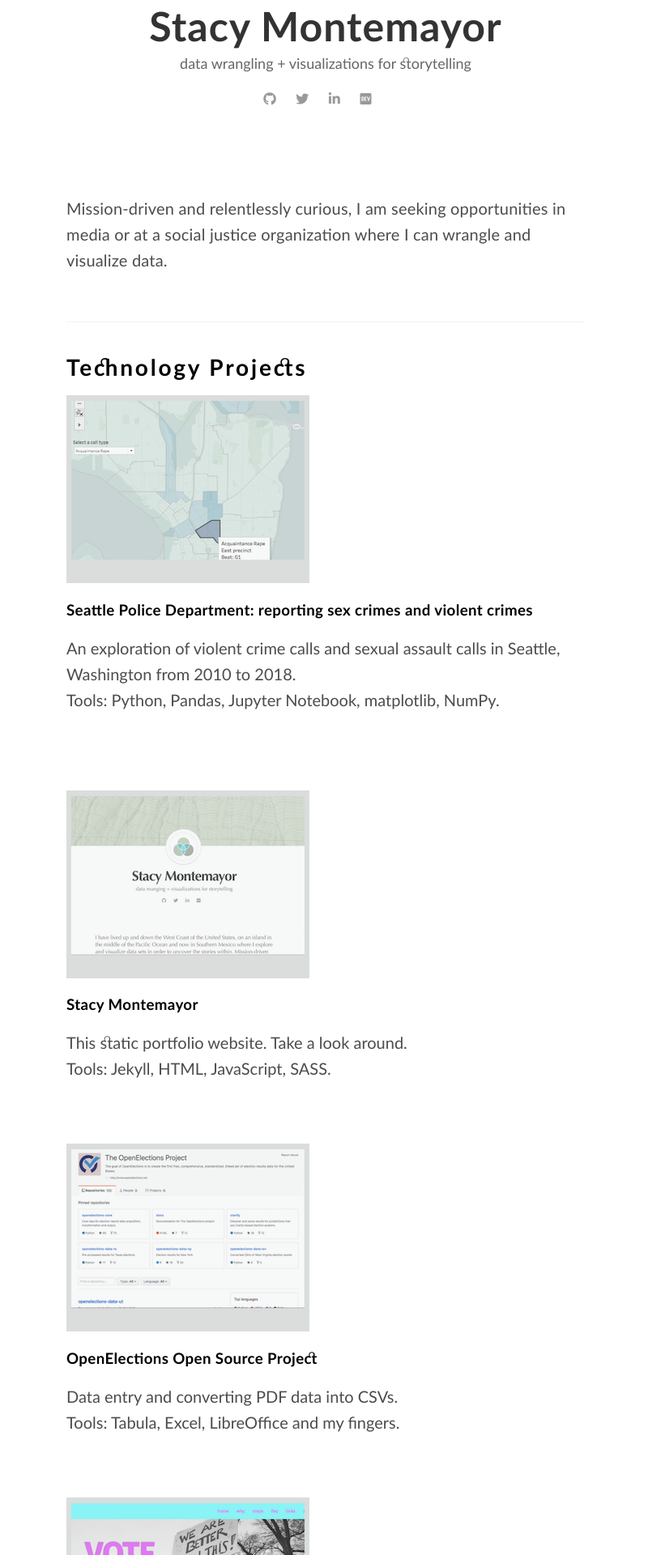
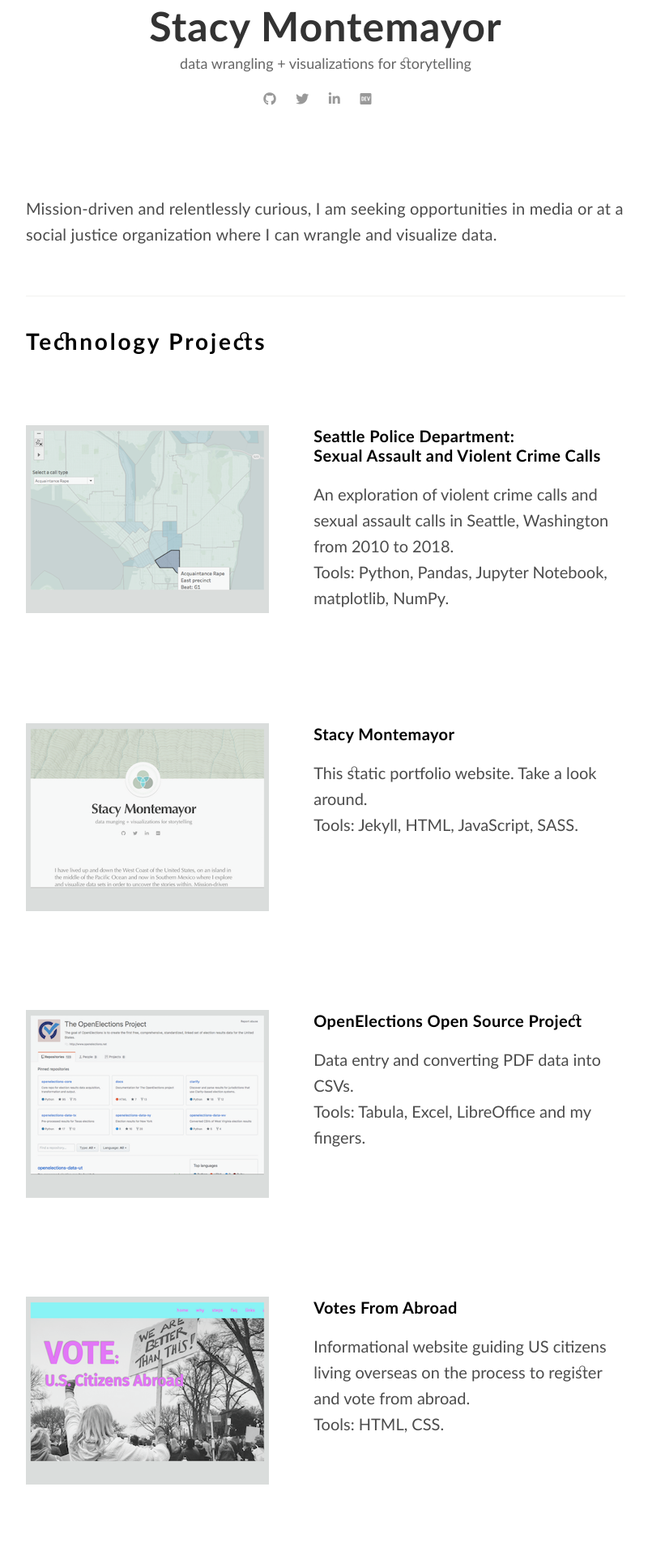
Before and after one commit to teacupwoozy/stacyem, a Jekyll site: the page built from index.html, in a window 1280 px wide. Shown: the part 427-2347 px from the top of the page at 81% size, without its empty margins (238-1038 px from the left). Built offline with Jekyll 4.4.1, drawn with Linux system fonts in a browser that asks for light colours; nearby versions of some CDN libraries; some web fonts are replaced; the list of posts is cut into pages by our own code.

Commit message:
flex tech projects, update spd photo

```diff
--- a/css/main.sass
+++ b/css/main.sass
@@ -145,7 +145,7 @@ p
 
 .content
   width: 100%
-  max-width: 640px
+  max-width: 740px
   margin: 0 auto
   @include box-sizing(border-box)
   @include respond-to(800)
@@ -186,6 +186,7 @@ p
           text-decoration: underline
     h3
       letter-spacing: .02em
+      font-size: 20px
 .container.featured
   padding-bottom: 40px
 
@@ -476,7 +477,7 @@ p
       border-top: 1px solid #ddd
     .isLeft
       float: left
-      width: 47%
+      width: 46%
       @include box-sizing(border-box)
       @include respond-to(800)
         width: 100%
@@ -515,7 +516,7 @@ p
           color: #999
     .isRight
       float: right
-      width: 47%
+      width: 52%
       @include box-sizing(border-box)
       @include respond-to(800)
         width: 100%
--- a/index.html
+++ b/index.html
@@ -55,41 +55,80 @@ layout: default
           <br>
       </div>
 
-      <div>
-        <a href="https://teacupwoozy.github.io/spd"><img src="/assets/images/project_spd.png" alt="screenshot of Jupyter Notebook"></a>
-        <h3>Seattle Police Department: reporting sex crimes and violent crimes</h3>
+
+      <div class="post">
+        <div class="bottom-teaser cf">
+          <div class="isLeft">
+            <br>
+            <a href="https://stacyem.com/spd"><img src="/assets/images/project_spd.png" alt="screenshot of Jupyter Notebook"></a>
+          </div>
+          <div class="isRight">
+            <h3>Seattle Police Department:
+              <br>Sexual Assault and Violent Crime Calls</h3>
             <p>An exploration of violent crime calls and sexual assault calls in Seattle, Washington from 2010 to 2018.
             <br>Tools: Python, Pandas, Jupyter Notebook, matplotlib, NumPy.</p>
+          </div>
+        </div>
+      </div>
 
+      <div class="post">
+        <div class="bottom-teaser cf">
+          <div class="isLeft">
+            <br>
+            <a href="https://stacyem.com"><img src="/assets/images/project_portfolio.png" alt="screenshot of this portfolio website"></a>
           </div>
-      <br><br><br><br>
-      <div>
-        <a href="#"><img src="/assets/images/project_portfolio.png" alt="screenshot of this portfolio website"></a>
+          <div class="isRight">
             <h3>Stacy Montemayor</h3>
             <p>This static portfolio website. Take a look around.
             <br>Tools: Jekyll, HTML, JavaScript, SASS.</p>
           </div>
-      <br><br><br>
-      <div>
-        <a href="https://github.com/openelections"><img src="/assets/images/project_openelections.png" alt="screenshot of OpenElections GitHub page"></a>
+        </div>
+      </div>
+
+      <div class="post">
+        <div class="bottom-teaser cf">
+          <div class="isLeft">
+            <br>
+            <a href="https://github.com/openelections"><img src="/assets/images/project_openelections.png"
+                alt="screenshot of OpenElections GitHub page"></a>
+          </div>
+          <div class="isRight">
             <h3>OpenElections Open Source Project</h3>
             <p>Data entry and converting PDF data into CSVs.
             <br>Tools: Tabula, Excel, LibreOffice and my fingers.</p>
           </div>
-      <br><br><br>
-      <div>
-        <a href="https://votesfromabroad.com/"><img src="/assets/images/project_vote.png" alt="screenshot of Votes From Abroad website"></a>
+        </div>
+      </div>
+
+      <div class="post">
+        <div class="bottom-teaser cf">
+          <div class="isLeft">
+            <br>
+            <a href="https://votesfromabroad.com"><img src="/assets/images/project_vote.png" alt="screenshot of Votes From Abroad website"></a>
+          </div>
+          <div class="isRight">
             <h3>Votes From Abroad</h3>
             <p>Informational website guiding US citizens living overseas on the process to register and vote from abroad.
             <br>Tools: HTML, CSS.</p>
           </div>
-      <br><br><br>
-      <div>
-        <a href="https://www.teacupwoozy.com/"><img src="/assets/images/project_tw.png" alt="screenshot of Teacup Woozy homepage"></a>
+        </div>
+      </div>
+
+      <div class="post">
+        <div class="bottom-teaser cf">
+          <div class="isLeft">
+            <br>
+            <a href="https://www.teacupwoozy.com/"><img src="/assets/images/project_tw.png"
+                alt="screenshot of Teacup Woozy homepage"></a>
+          </div>
+          <div class="isRight">
             <h3>Teacup Woozy Travel Planning</h3>
             <p>A static website for a small travel planning business.
             <br>Tools: HTML, CSS, JavaScript.</p>
           </div>
+        </div>
+      </div>
+
     </article>
 
     <!-- Writing Projecs -->
```
Also changed, not shown: 1 other file. Lines whose indentation alone changed are shown as unchanged.
